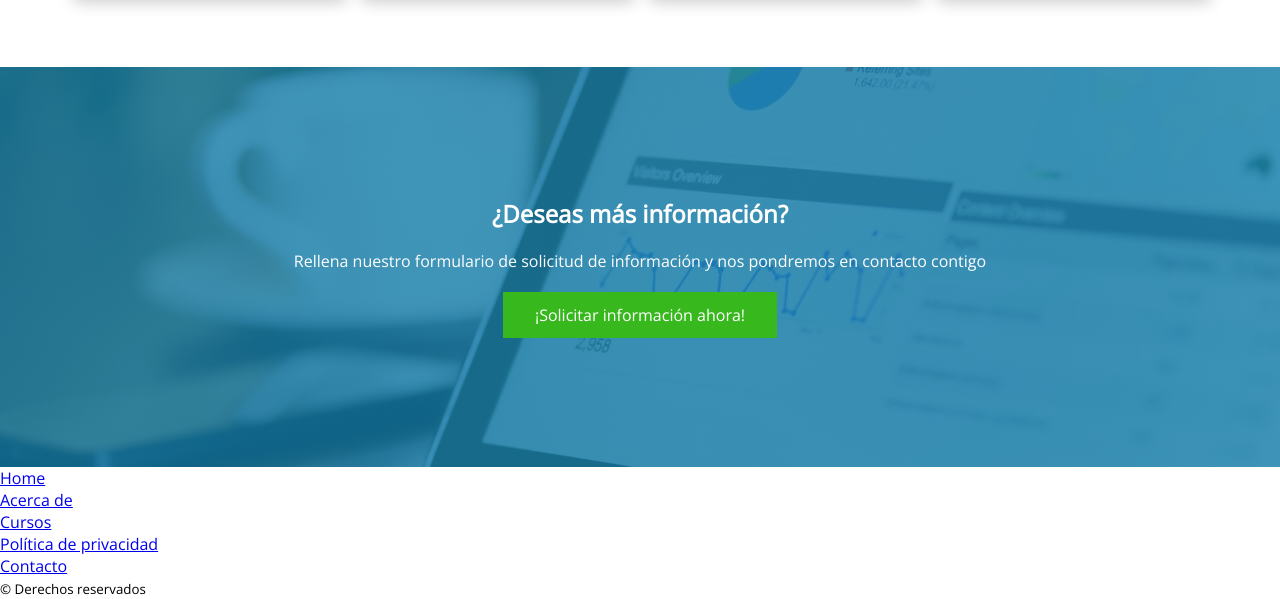
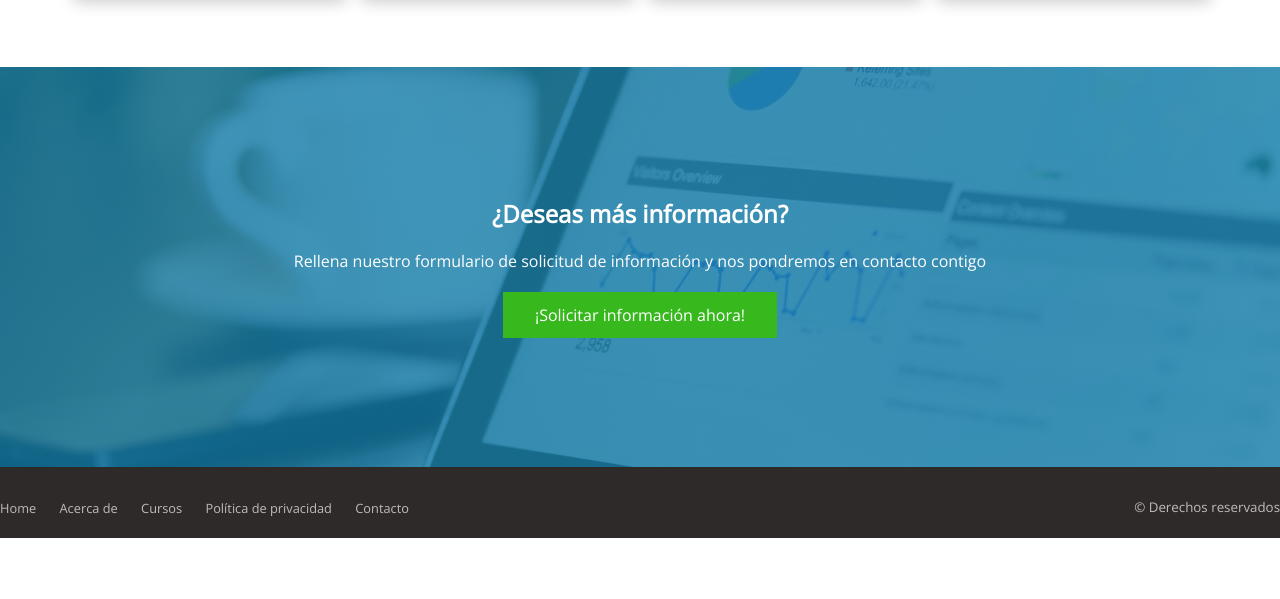
Before and after one commit to josearg150/LandingPageUdemy, a plain HTML site: page index.html in a window 1280 px wide. Shown: the part 1847-2446 px from the top of the page. After the commit the page ends 2385 px from the top, so only its background shows below. Drawn offline with nearby package versions, Linux system fonts and the light colour scheme.

Commit message:
Pie de pagina terminado

```diff
--- a/css/Estilos.css
+++ b/css/Estilos.css
@@ -265,3 +265,38 @@ article > section:nth-child(5) {
     background-color: #358b24;
     transition: all 0.5s;
 }
+/*Pie de pagina*/
+footer {
+    background-color: #2e2a2a;
+    padding: 20px 0;
+}
+
+.copyright {
+    float: right;
+    color: #c0bcbc;
+    padding-top: 8px;
+}
+
+.nav {
+    float: left;
+}
+
+#pieDePagina {
+    overflow: hidden;
+}
+
+.nav li {
+    display: inline-block;
+    font-size: 0.80rem;
+    padding: 12px 0 0;
+}
+
+.nav li a {
+    color: #c0bcbc;
+    text-decoration: none;
+    padding-right: 1.5em;
+}
+
+.nav li a:hover {
+    text-decoration: underline;
+}
```
